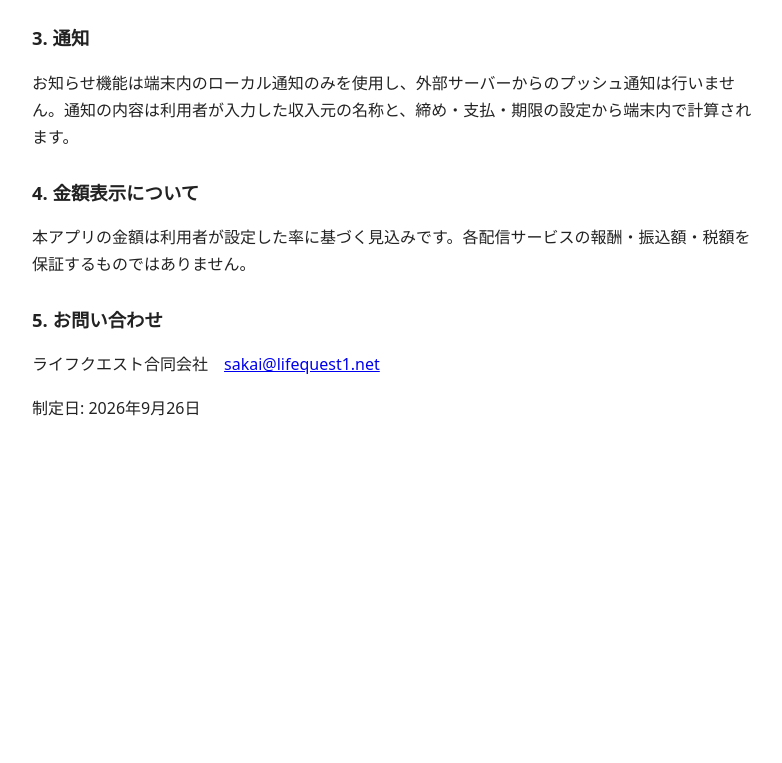
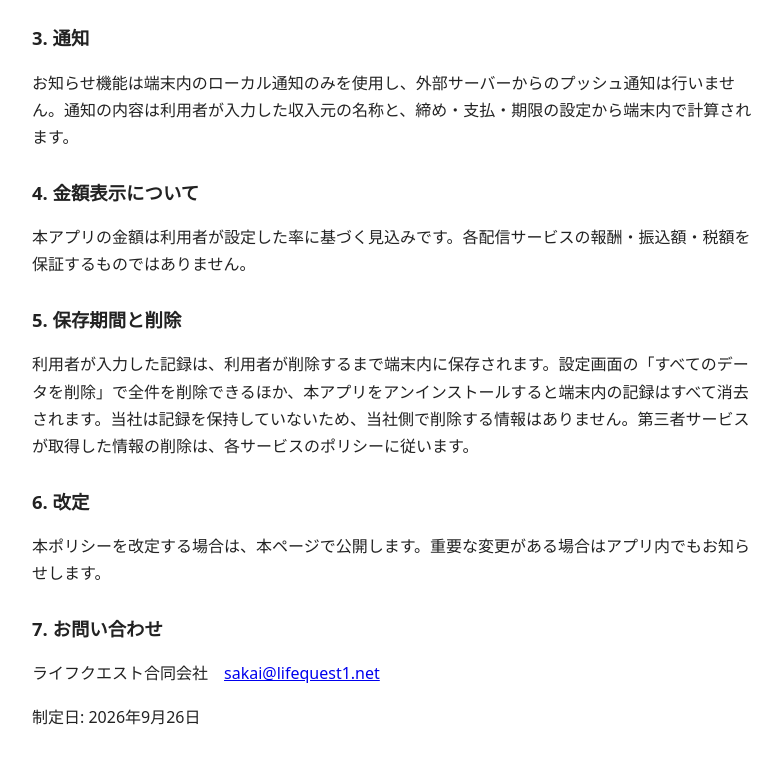
Before and after one commit to yuuzimario/privacy-policies, a plain HTML site: page livernote.html in a window 1280 px wide. Shown: the part 564-1327 px from the top of the page, without its empty margins (248-1030 px from the left). Before the commit the page ends 1018 px from the top, so only its background shows below. Drawn offline with Linux system fonts and the light colour scheme.

Commit message:
livernote: add retention/deletion and revision sections

```diff
--- a/livernote.html
+++ b/livernote.html
@@ -1,4 +1,4 @@
-<!doctype html><html lang="ja"><head><meta charset="utf-8"><meta name="viewport" content="width=device-width,initial-scale=1"><title>ライバー収益ノート プライバシーポリシー</title>
+<!doctype html><!-- 公開先: https://yuuzimario.github.io/privacy-policies/livernote.html（リポジトリ yuuzimario/privacy-policies の livernote.html）。ここを直したら公開側も差し替える --><html lang="ja"><head><meta charset="utf-8"><meta name="viewport" content="width=device-width,initial-scale=1"><title>ライバー収益ノート プライバシーポリシー</title>
 <style>body{font-family:system-ui,-apple-system,"Hiragino Sans",sans-serif;max-width:720px;margin:2rem auto;padding:0 1rem;line-height:1.7;color:#222}h1{font-size:1.5rem}h2{font-size:1.15rem;margin-top:1.6rem}</style></head><body>
 <h1>ライバー収益ノート プライバシーポリシー</h1>
 <p>ライフクエスト合同会社（以下「当社」）は、アプリ「ライバー収益ノート」（以下「本アプリ」）における利用者情報の取り扱いについて、以下のとおり定めます。</p>
@@ -14,7 +14,11 @@
 <p>お知らせ機能は端末内のローカル通知のみを使用し、外部サーバーからのプッシュ通知は行いません。通知の内容は利用者が入力した収入元の名称と、締め・支払・期限の設定から端末内で計算されます。</p>
 <h2>4. 金額表示について</h2>
 <p>本アプリの金額は利用者が設定した率に基づく見込みです。各配信サービスの報酬・振込額・税額を保証するものではありません。</p>
-<h2>5. お問い合わせ</h2>
+<h2>5. 保存期間と削除</h2>
+<p>利用者が入力した記録は、利用者が削除するまで端末内に保存されます。設定画面の「すべてのデータを削除」で全件を削除できるほか、本アプリをアンインストールすると端末内の記録はすべて消去されます。当社は記録を保持していないため、当社側で削除する情報はありません。第三者サービスが取得した情報の削除は、各サービスのポリシーに従います。</p>
+<h2>6. 改定</h2>
+<p>本ポリシーを改定する場合は、本ページで公開します。重要な変更がある場合はアプリ内でもお知らせします。</p>
+<h2>7. お問い合わせ</h2>
 <p>ライフクエスト合同会社　<a href="mailto:sakai@lifequest1.net">sakai@lifequest1.net</a></p>
 <p>制定日: 2026年9月26日</p>
 </body></html>
```
